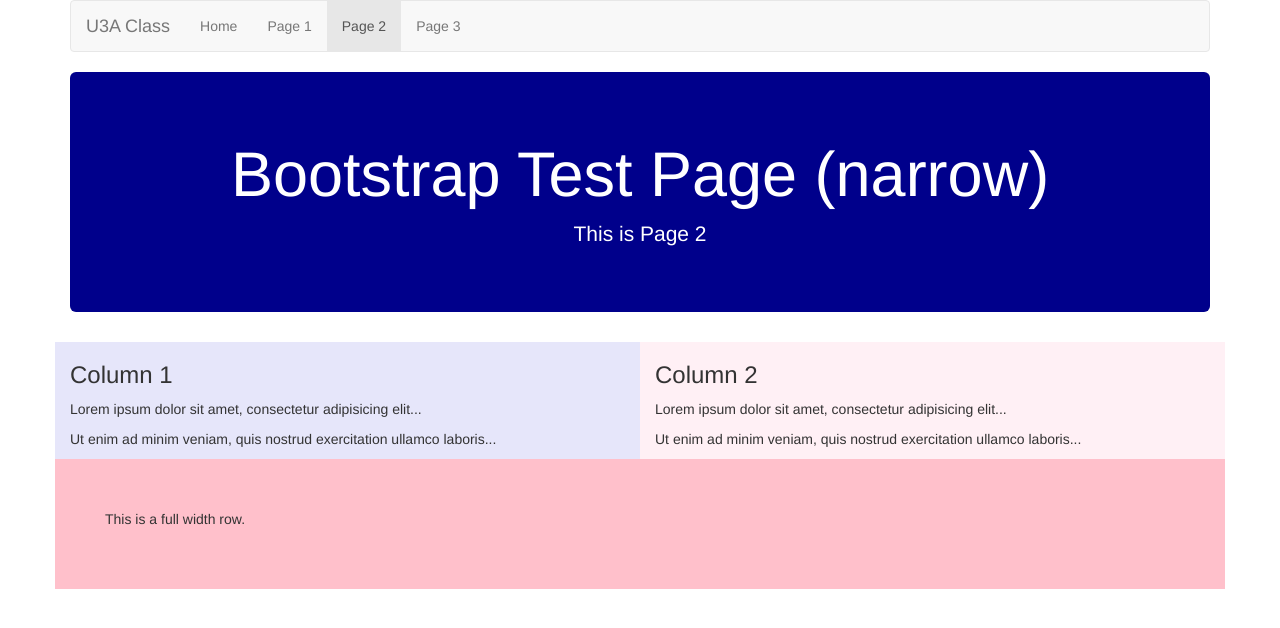
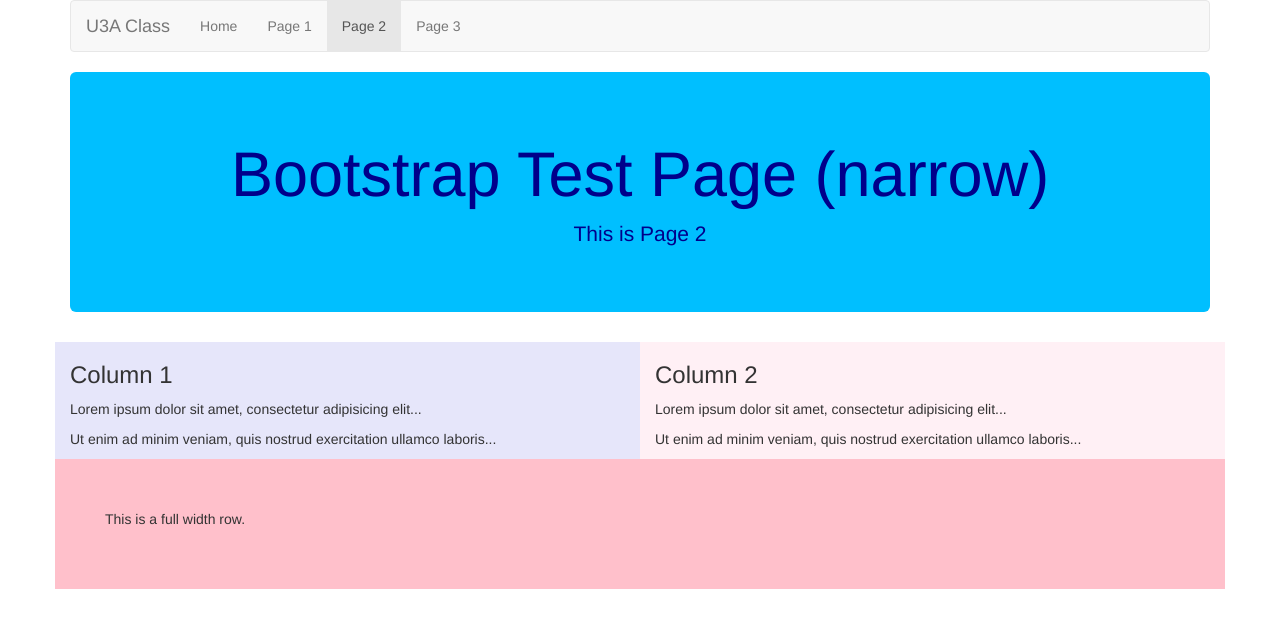
Before and after one commit to u3abris/bstrap, a plain HTML site: page page2.html in a window 1280 px wide. Drawn offline with nearby package versions, Linux system fonts and the light colour scheme.

Commit message:
Update page2.html

```diff
--- a/page2.html
+++ b/page2.html
@@ -16,7 +16,7 @@
   .bg1 { background-color:lavender; }
   .bg2 { background-color:lavenderblush; }
   .bgpink { background-color:pink; }
-  .bgdarkblue { background-color:DarkBlue; color: white; }
+  .bgblue { background-color:DeepSkyBlue; color: DarkBlue; }
 </style>
 </head>
 <body>
@@ -35,7 +35,7 @@
   </div>
 </nav>
 
-<div class="jumbotron text-center bgdarkblue">
+<div class="jumbotron text-center bgblue">
   <h1>Bootstrap Test Page (narrow)</h1>
   <p>This is Page 2</p>
 </div>
```
